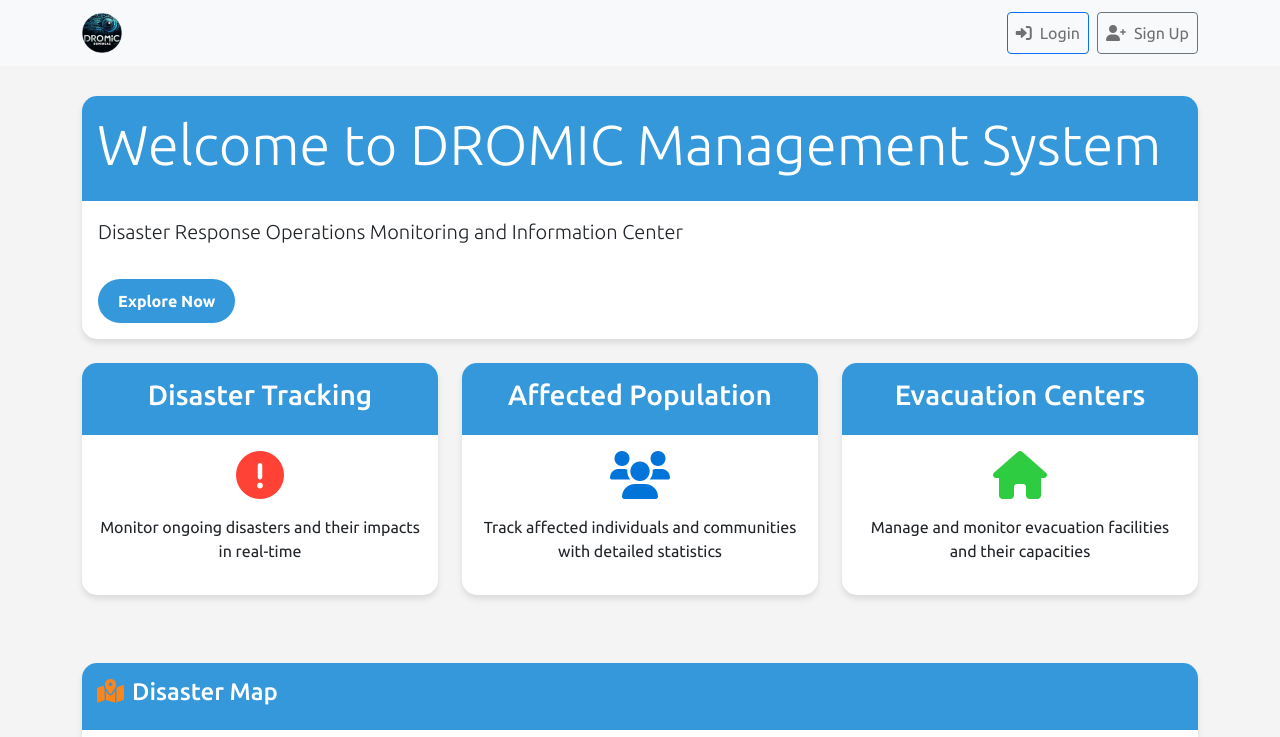
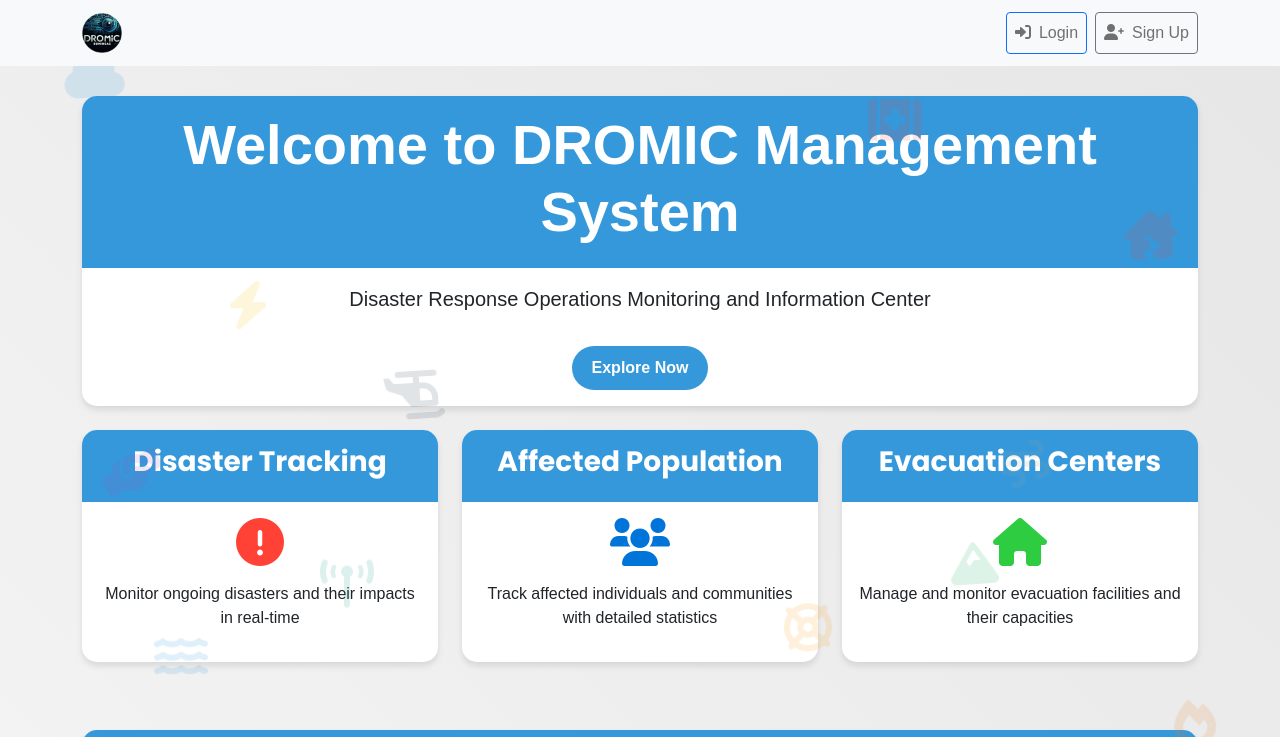
Before and after one commit to lanzy-lanzy/dromic, a Django app: page / in a window 1280 px wide. Shown: the top 737 px of the page. Run offline with Django 5.2, Linux system fonts and the light colour scheme; data comes from the database, SQL or seed files in the repository; some libraries are stand-ins or nearby versions; grey boxes are pictures that could not be loaded.

Commit message:
minimal changes

```diff
--- /dev/null
+++ b/core/templates/core/design/logo_animated.html
@@ -0,0 +1,36 @@
+<div class="floating-icon" style="top: 5%; left: 5%;">
+    <i class="fas fa-cloud fa-3x" style="color: #3498db;"></i>
+</div>
+<div class="floating-icon" style="top: 25%; right: 8%;">
+    <i class="fas fa-house-damage fa-3x" style="color: #e74c3c;"></i>
+</div>
+<div class="floating-icon" style="bottom: 15%; left: 12%;">
+    <i class="fas fa-water fa-3x" style="color: #3498db;"></i>
+</div>
+<div class="floating-icon" style="top: 55%; right: 18%;">
+    <i class="fas fa-wind fa-3x" style="color: #95a5a6;"></i>
+</div>
+<div class="floating-icon" style="bottom: 8%; right: 5%;">
+    <i class="fas fa-fire fa-3x" style="color: #e67e22;"></i>
+</div>
+<div class="floating-icon" style="top: 35%; left: 18%;">
+    <i class="fas fa-bolt fa-3x" style="color: #f1c40f;"></i>
+</div>
+<div class="floating-icon" style="bottom: 28%; right: 22%;">
+    <i class="fas fa-mountain fa-3x" style="color: #27ae60;"></i>
+</div>
+<div class="floating-icon" style="top: 12%; right: 28%;">
+    <i class="fas fa-first-aid fa-3x" style="color: #e74c3c;"></i>
+</div>
+<div class="floating-icon" style="bottom: 38%; left: 8%;">
+    <i class="fas fa-hands-helping fa-3x" style="color: #9b59b6;"></i>
+</div>
+<div class="floating-icon" style="top: 45%; left: 30%;">
+    <i class="fas fa-helicopter fa-3x" style="color: #34495e;"></i>
+</div>
+<div class="floating-icon" style="bottom: 20%; right: 35%;">
+    <i class="fas fa-life-ring fa-3x" style="color: #f39c12;"></i>
+</div>
+<div class="floating-icon" style="top: 70%; left: 25%;">
+    <i class="fas fa-broadcast-tower fa-3x" style="color: #16a085;"></i>
+</div>
--- a/core/templates/core/index.html
+++ b/core/templates/core/index.html
@@ -8,50 +8,12 @@
     <link href="https://cdn.jsdelivr.net/npm/bootstrap@5.1.3/dist/css/bootstrap.min.css" rel="stylesheet">
     <link href="https://cdnjs.cloudflare.com/ajax/libs/font-awesome/6.0.0-beta3/css/all.min.css" rel="stylesheet">
     <link rel="stylesheet" href="https://unpkg.com/leaflet@1.7.1/dist/leaflet.css" />
-    <link href="https://fonts.googleapis.com/css2?family=Ubuntu:wght@300;400;500;700&display=swap" rel="stylesheet">
-    <style>
-        body {
-            font-family: 'Ubuntu', sans-serif;
-            background-color: #f4f4f4;
-        }
-        .dashboard-card {
-            border-radius: 15px;
-            box-shadow: 0 4px 6px rgba(0, 0, 0, 0.1);
-            transition: transform 0.3s;
-            background-color: white;
-            margin-bottom: 20px;
-        }
-        .dashboard-card:hover {
-            transform: translateY(-5px);
-        }
-        .dashboard-card-header {
-            background-color: #3498db;
-            color: white;
-            border-top-left-radius: 15px;
-            border-top-right-radius: 15px;
-            padding: 15px;
-        }
-        .dashboard-icon {
-            font-size: 3rem;
-            color: #3498db;
-        }
-        .btn-explore {
-            background-color: #3498db;
-            color: white;
-            border: none;
-            padding: 10px 20px;
-            font-weight: bold;
-            border-radius: 25px;
-            transition: all 0.3s ease;
-        }
-        .btn-explore:hover {
-            background-color: #E68369;
-            transform: translateY(-2px);
-            color: white;
-        }
-    </style>
+    <link href="https://fonts.googleapis.com/css2?family=Poppins:wght@300;400;500;700&display=swap" rel="stylesheet">
+    <link rel="stylesheet" href="{% static 'css/animated.css' %}">
+
 </head>
 <body>
+    {% include 'core/design/logo_animated.html' %}
     <nav class="navbar navbar-expand-lg navbar-light bg-light fixed-top">
         <div class="container">
             <a class="navbar-brand" href="#">
@@ -77,10 +39,9 @@
     <div class="container mt-5 pt-5">
         <div class="dashboard-card">
             <div class="dashboard-card-header">
-                <h1 class="display-4">Welcome to DROMIC Management System</h1>
-            </div>
-            <div class="card-body">
-                <p class="lead">Disaster Response Operations Monitoring and Information Center</p>
+                <h1 class="display-4 text-center fw-bold">Welcome to DROMIC Management System</h1>            </div>
+            <div class="card-body text-center">
+                <p class="lead ">Disaster Response Operations Monitoring and Information Center</p>
                 <button class="btn btn-explore mt-3">Explore Now</button>
             </div>
         </div>
@@ -131,7 +92,7 @@
         </div>
 
         <div class="text-center mt-5 mb-5">
-            <h3>Ready to get started?</h3>
+            <h3 class="text-secondary">Ready to get started?</h3>
             <a href="{% url 'overview' %}" class="btn btn-lg btn-explore mt-3">Go to Dashboard</a>
         </div>
     </div>
--- /dev/null
+++ b/static/css/animated.css
@@ -0,0 +1,81 @@
+body {
+    font-family: 'Ubuntu', sans-serif;
+    font-weight: 500;
+    background-color: #f4f4f4;
+}
+
+h2, h3, h4, h5, h6 {
+    font-family: 'Poppins', sans-serif;
+    font-weight: 700;
+    color: #ffffff;
+}
+.dashboard-card {
+    border-radius: 15px;
+    box-shadow: 0 4px 6px rgba(0, 0, 0, 0.1);
+    transition: transform 0.3s;
+    background-color: white;
+    margin-bottom: 20px;
+}
+.dashboard-card:hover {
+    transform: translateY(-5px);
+}
+.dashboard-card-header {
+    background-color: #3498db;
+    color: white;
+    border-top-left-radius: 15px;
+    border-top-right-radius: 15px;
+    padding: 15px;
+}
+.dashboard-icon {
+    font-size: 3rem;
+    color: #3498db;
+}
+.btn-explore {
+    background-color: #3498db;
+    color: white;
+    border: none;
+    padding: 10px 20px;
+    font-weight: bold;
+    border-radius: 25px;
+    transition: all 0.3s ease;
+}
+.btn-explore:hover {
+    background-color: #E68369;
+    transform: translateY(-2px);
+    color: white;
+}
+body::before {
+    content: '';
+    position: fixed;
+    top: 0;
+    left: 0;
+    right: 0;
+    bottom: 0;
+    z-index: -1;
+    background: linear-gradient(45deg, #f3f3f3, #e6e6e6);
+}
+@keyframes float {
+    0% { transform: translateY(0px) rotate(0deg); }
+    25% { transform: translateY(-15px) rotate(5deg); }
+    50% { transform: translateY(0px) rotate(0deg); }
+    75% { transform: translateY(15px) rotate(-5deg); }
+    100% { transform: translateY(0px) rotate(0deg); }
+}
+
+.floating-icon {
+    position: absolute;
+    opacity: 0.15;
+    animation: float 8s ease-in-out infinite;
+}
+
+.floating-icon:nth-child(2n) {
+    animation-duration: 10s;
+}
+
+.floating-icon:nth-child(3n) {
+    animation-duration: 12s;
+}
+
+.floating-icon:nth-child(4n) {
+    animation-duration: 14s;
+}
```
Also changed, not shown: core/templates/base.html (+2 -20 lines), static/css/styles.css (+7 -4 lines).
